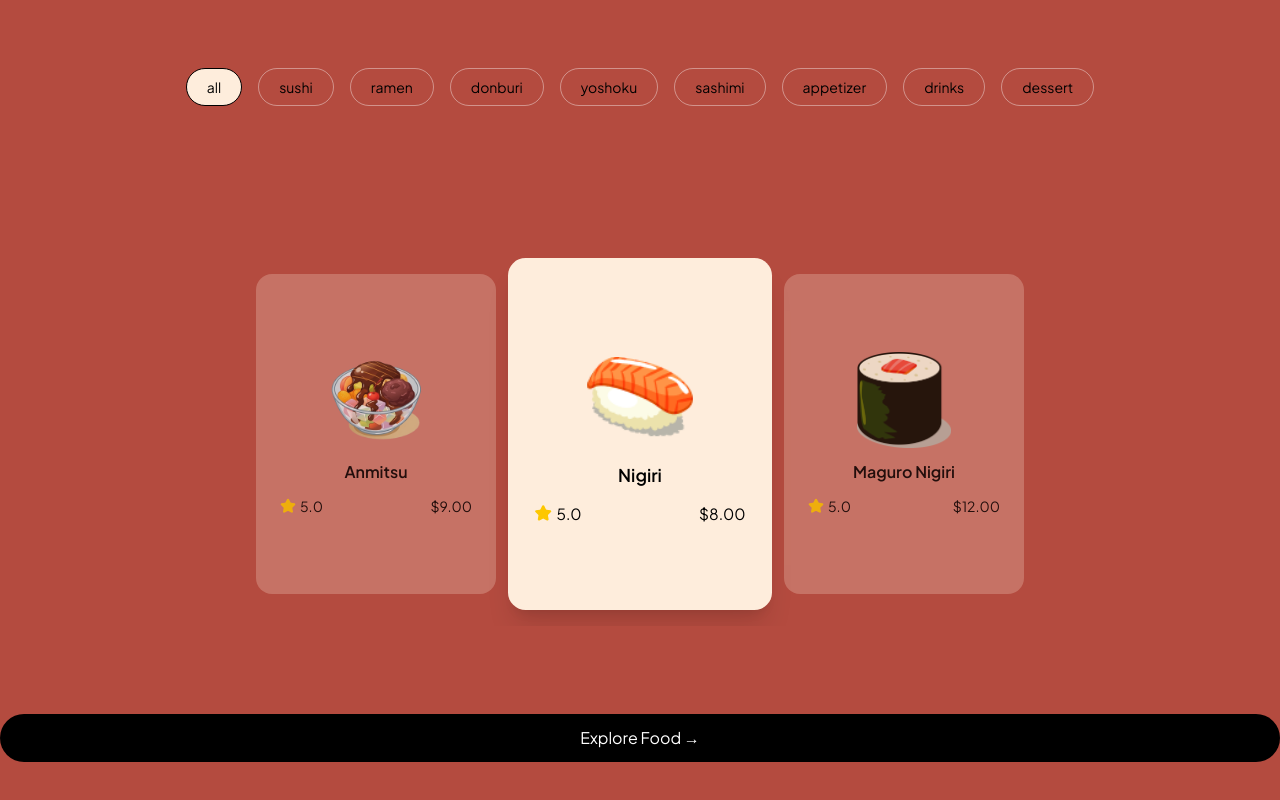
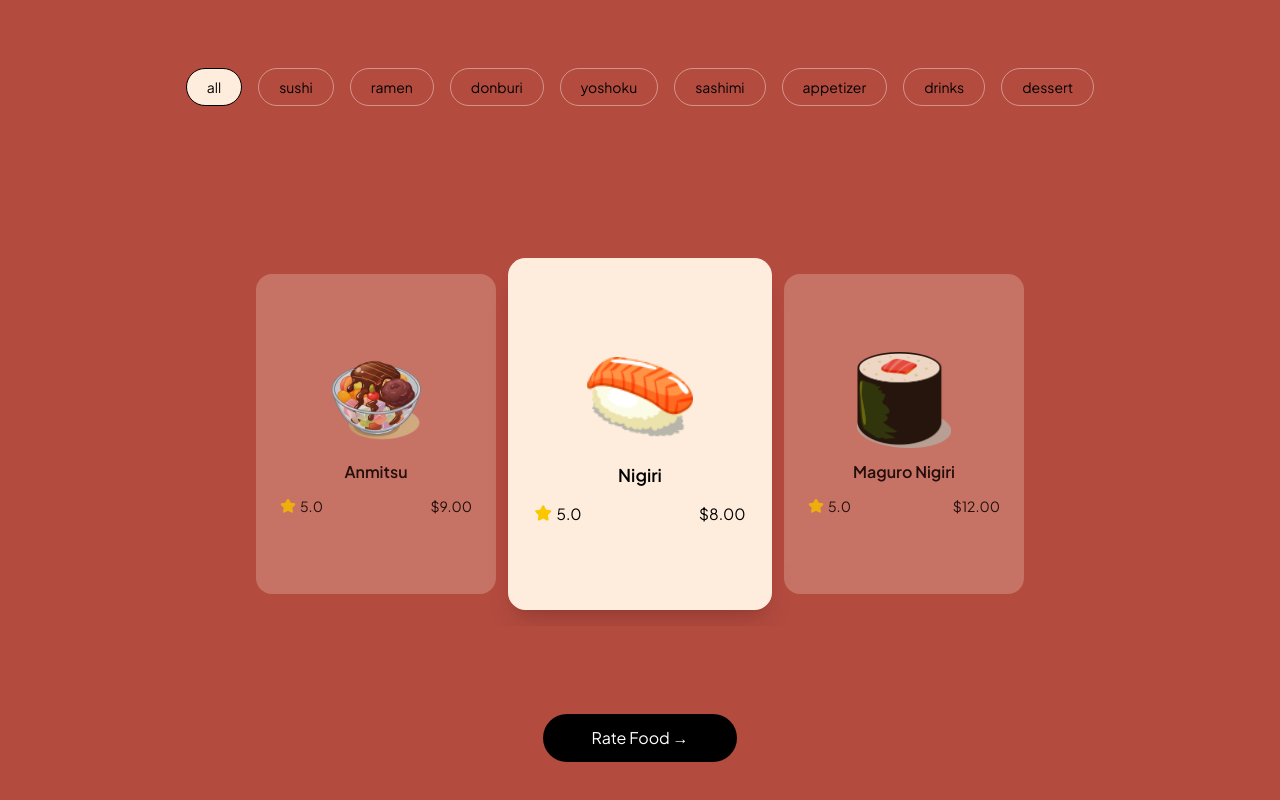
Before and after one commit to rabano-azielrandel/kaiseki, a Next.js app: page / in a window 1280 px wide. Shown: the part 1468-2268 px from the top of the page. Built offline with nearby package versions, Linux system fonts and the light colour scheme.

Commit message:
update food ui and remove the optional for rating

```diff
--- a/components/sections/food.tsx
+++ b/components/sections/food.tsx
@@ -135,8 +135,8 @@ export default function Food() {
       </div>
 
       {/* BUTTON */}
-      <button className="mt-22 bg-black text-white px-6 py-3 rounded-full hover:scale-105 transition">
-        Explore Food →
+      <button className="mt-22 mx-auto bg-black text-white px-12 py-3 rounded-full hover:scale-105 transition">
+        Rate Food →
       </button>
     </section>
   );
--- a/package.json
+++ b/package.json
@@ -13,6 +13,7 @@
     "@radix-ui/react-slot": "^1.2.4",
     "class-variance-authority": "^0.7.1",
     "clsx": "^2.1.1",
+    "framer-motion": "^12.38.0",
     "lucide-react": "^1.7.0",
     "next": "16.2.2",
     "next-themes": "^0.4.6",
--- a/types/menuTypes.ts
+++ b/types/menuTypes.ts
@@ -4,7 +4,7 @@ export type MenuItem = {
   solo_price: string;
   set_price?: string;
   image: string;
-  rating?: string;
+  rating: string;
 };
 
 export type CardType = {
```
Also changed, not shown: 1 other file (tests, documents, lock files or other folders).
